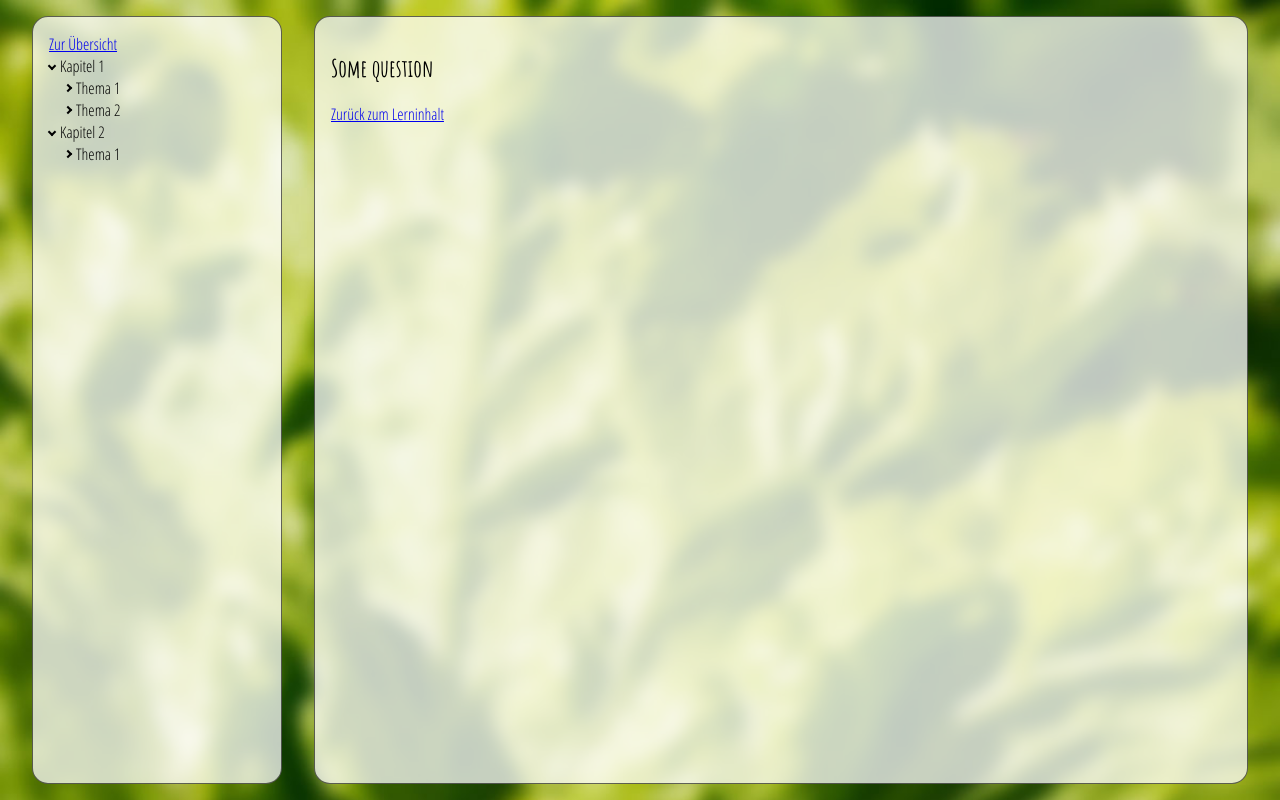
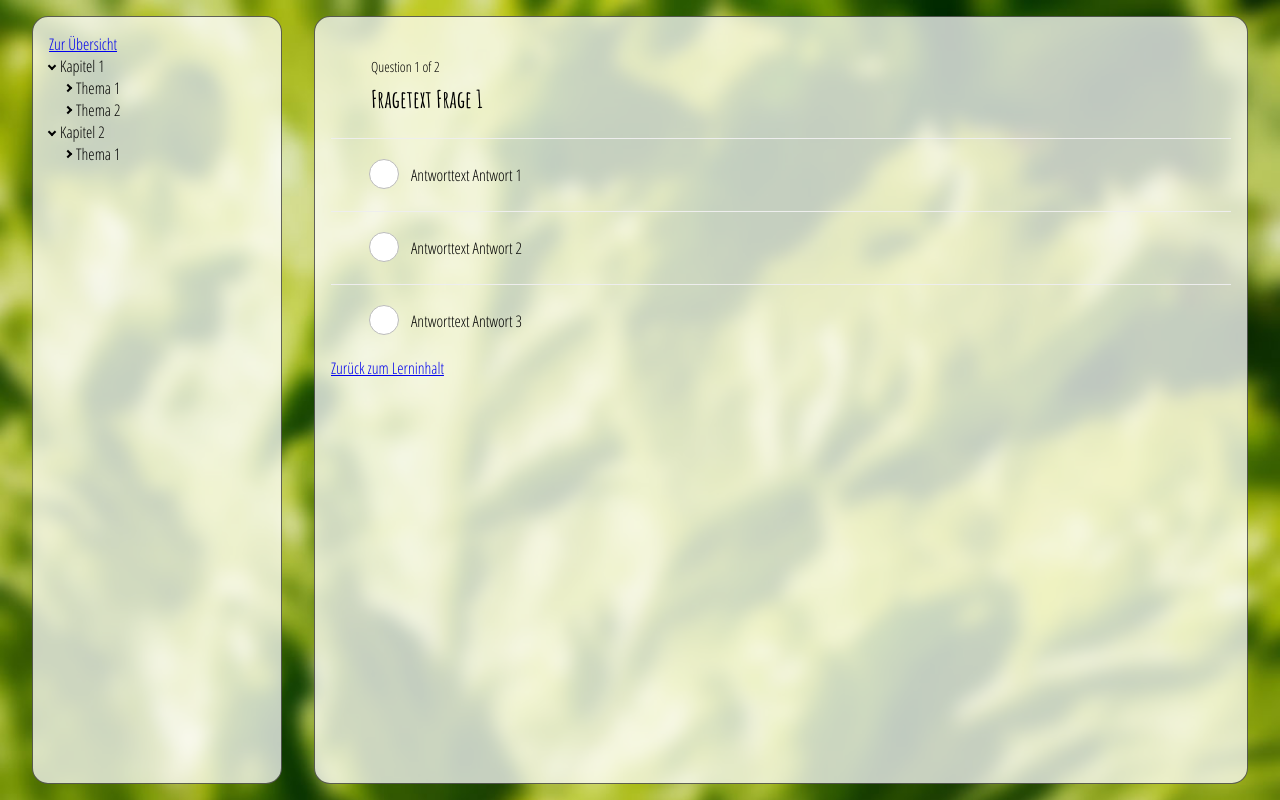
Before and after one commit to mathiasw91/ll-wbt, a React (Create React App) app: page /pageone/quiz in a window 1280 px wide. Built offline with nearby package versions, Linux system fonts and the light colour scheme.

Commit message:
quiz eingebaut

```diff
--- a/src/App.js
+++ b/src/App.js
@@ -58,6 +58,7 @@ class App extends Component {
     let vorhanden = newLatest.indexOf(chapter)
     if(vorhanden != -1) newLatest.splice(vorhanden,1)
     newLatest.unshift(chapter)
+    if(newLatest.length > 3) newLatest.splice(0,10)
     this.setState({...this.state, latest:newLatest})
   }
 
--- /dev/null
+++ b/src/components/quiz/Answeroption.js
@@ -0,0 +1,23 @@
+import React from 'react'
+
+  function AnswerOption(props) {
+    return (
+      <li className="answerOption">
+        <input
+          type="radio"
+          className="radioCustomButton"
+          name="radioGroup"
+          id={'answer-'+props.value}
+          checked={props.value === props.answer}
+          value={props.value}
+          disabled={props.answer !== false}
+          onChange={props.onAnswerSelected}
+        />
+        <label className="radioCustomLabel" htmlFor={'answer-'+props.value}>
+          {props.answerContent}
+        </label>
+      </li>
+    )
+  }
+
+  export default AnswerOption
--- /dev/null
+++ b/src/components/quiz/Questioncount.js
@@ -0,0 +1,11 @@
+import React from 'react'
+
+  function QuestionCount(props) {
+    return (
+      <div className="questionCount">
+        Question <span>{props.counter}</span> of <span>{props.total}</span>
+      </div>
+    )
+  }
+
+  export default QuestionCount
--- a/src/components/quiz/Quiz.js
+++ b/src/components/quiz/Quiz.js
@@ -1,17 +1,52 @@
 import React from 'react'
 import {withRouter, Link} from 'react-router-dom'
-import Question from './Question'
+import Quizpage from './Quizpage'
+import QuestionCount from './Questioncount'
 
+const questions = [
+  {question: 'Fragetext Frage 1', answers: [
+    {content: 'Antworttext Antwort 1', correct: false},
+    {content: 'Antworttext Antwort 2', correct: true},
+    {content: 'Antworttext Antwort 3', correct: false},
+  ]},
+  {question: 'Fragetext Frage 2', answers: [
+    {content: 'Antworttext Antwort 1', correct: false},
+    {content: 'Antworttext Antwort 2', correct: true}
+  ]}
+]
 
 class Quiz extends React.Component {
 
+  constructor(props) {
+    super(props);
+
+    this.state = {
+     currentQuestion: 0,
+    }
+  }
+
   render() {
     return (
-      <div>
-        <Question content="Some question"/>
-        <Link to={this.props.location.pathname.replace('/quiz','')}>Zurück zum Lerninhalt</Link>
+      <div id="quiz">
+         {this.state.currentQuestion > (questions.length-1) && (
+           <div>Finished</div>
+         )}
+         {this.state.currentQuestion < questions.length && (
+           <div>
+             <QuestionCount
+                counter={this.state.currentQuestion+1}
+                total={questions.length}
+              />
+             <Quizpage question={questions[this.state.currentQuestion]} navigateNext={this.nextQuestion.bind(this)}/>
+             <Link to={this.props.location.pathname.replace('/quiz','')}>Zurück zum Lerninhalt</Link>
+           </div>
+         )}
       </div>
     )
+  }
+
+  nextQuestion(){
+    this.setState({currentQuestion: this.state.currentQuestion+1})
   }
 
 }
--- /dev/null
+++ b/src/components/quiz/Quizpage.js
@@ -0,0 +1,61 @@
+import React from 'react'
+import {withRouter, Link} from 'react-router-dom'
+import Question from './Question'
+import AnswerOption from './Answeroption'
+
+
+class Quizpage extends React.Component {
+
+  constructor(props){
+    super(props)
+
+    this.state = {
+      answer: false
+    }
+  }
+
+  render() {
+    return (
+      <div className="quiz-page">
+        <Question content={this.props.question.question}/>
+        <ul className="answerOptions">
+           {this.props.question.answers.map(this.renderAnswerOptions.bind(this))}
+         </ul>
+         {this.state.answer !== false && (
+           <button onClick={this.nextQuestion.bind(this)}>nächste Frage</button>
+         )}
+      </div>
+    )
+  }
+
+  renderAnswerOptions(key, index) {
+     return (
+       <AnswerOption
+         key={index}
+         answerContent={key.content}
+         value={index}
+         answer={this.state.answer}
+         onAnswerSelected={this.onAnswerSelected.bind(this)}
+       />
+     );
+   }
+
+   setUserAnswer(answer) {
+    this.setState({
+      answersCount: this.state.answerContent +1,
+      answer: parseInt(answer)
+    });
+  }
+
+   onAnswerSelected(event){
+     this.setUserAnswer(event.currentTarget.value);
+   }
+
+   nextQuestion(){
+     this.setState({answer: false})
+     this.props.navigateNext()
+   }
+}
+
+
+export default withRouter(Quizpage)
--- a/src/index.css
+++ b/src/index.css
@@ -87,3 +87,75 @@ h1, h2, h3, h4, h5, h6 {
     transform: rotate(45deg);
     -webkit-transform: rotate(45deg);
 }
+
+
+.answerOptions {
+  margin: 0;
+  padding: 0;
+  list-style: none;
+}
+
+/* QuestionCount Component */
+.questionCount {
+  padding: 1.5rem 2.5rem 0;
+  font-size: 14px;
+}
+
+/* Question Component */
+.question {
+  margin: 0;
+  padding: 0.5rem 2.5rem 1.5rem 2.5rem;
+}
+
+/* AnswerOption Component */
+.answerOption {
+  border-top: 1px solid #eee;
+}
+
+.answerOption:hover {
+  background-color: #eefbfe;
+}
+
+.radioCustomButton {
+    position: absolute;
+    width: auto;
+    opacity: 0;
+}
+
+.radioCustomButton,
+.radioCustomLabel {
+    display: inline-block;
+    vertical-align: middle;
+    cursor: pointer;
+}
+
+.radioCustomLabel {
+    position: relative;
+    width: 100%;
+    margin: 0;
+    padding: 1.5rem 2.5rem 1.5rem 5rem;
+    font-size: 16px;
+    line-height: 1.5;
+}
+
+.radioCustomButton ~ .radioCustomLabel:before {
+    position: absolute;
+    top: 20px;
+    left: 38px;
+    width: 28px;
+    height: 28px;
+    content: '';
+    display: inline-block;
+    vertical-align: middle;
+    background: #fff;
+    border: 1px solid #bbb;
+    border-radius: 50%;
+    transition: all 0.3s;
+}
+
+.radioCustomButton:checked ~ .radioCustomLabel:before {
+    content: '';
+    background: #8BC53F url(assets/icon-check.svg) no-repeat;
+    background-size: 27px;
+    border-color: #8BC53F;
+}
```
Also changed, not shown: src/assets/icon-check.svg (added).
